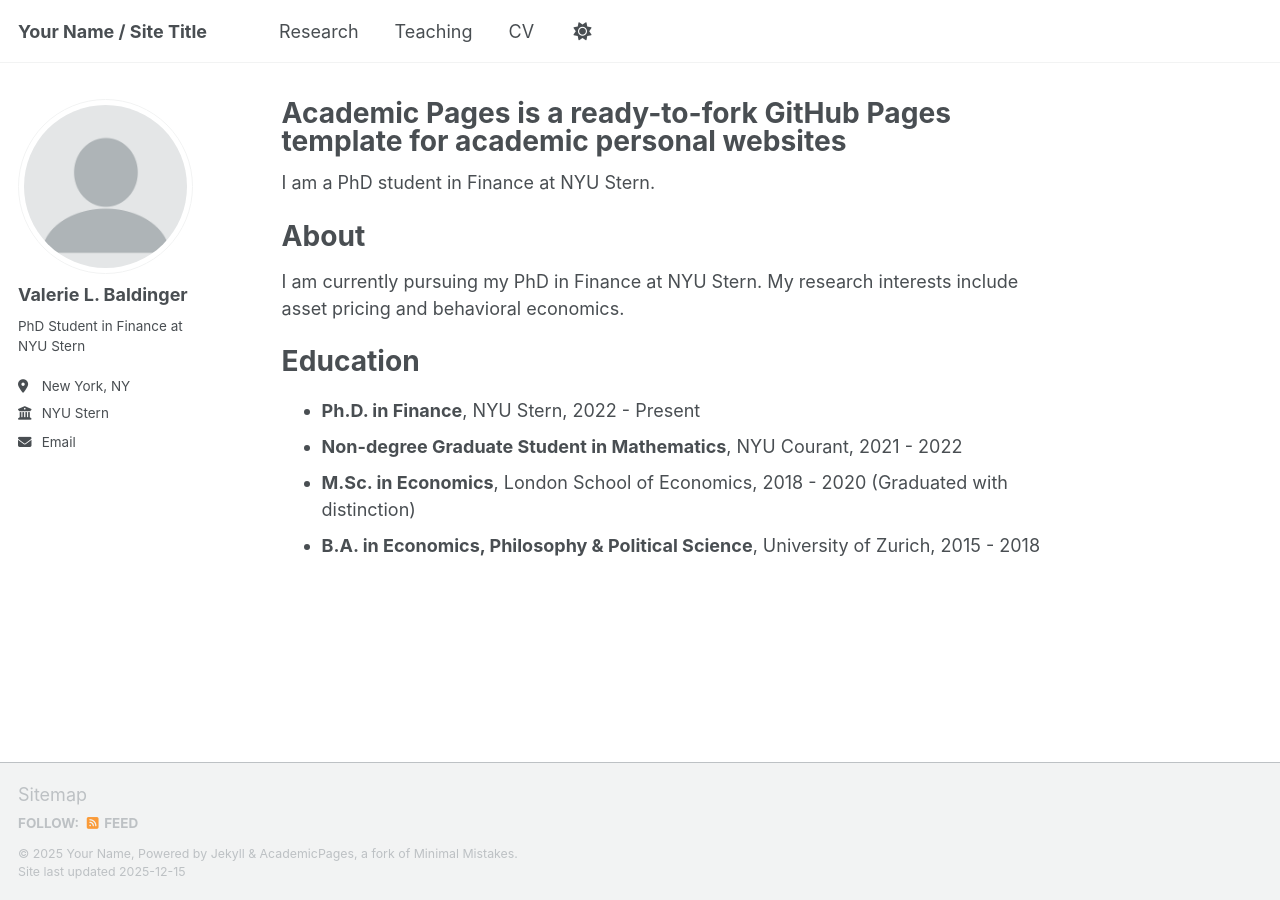
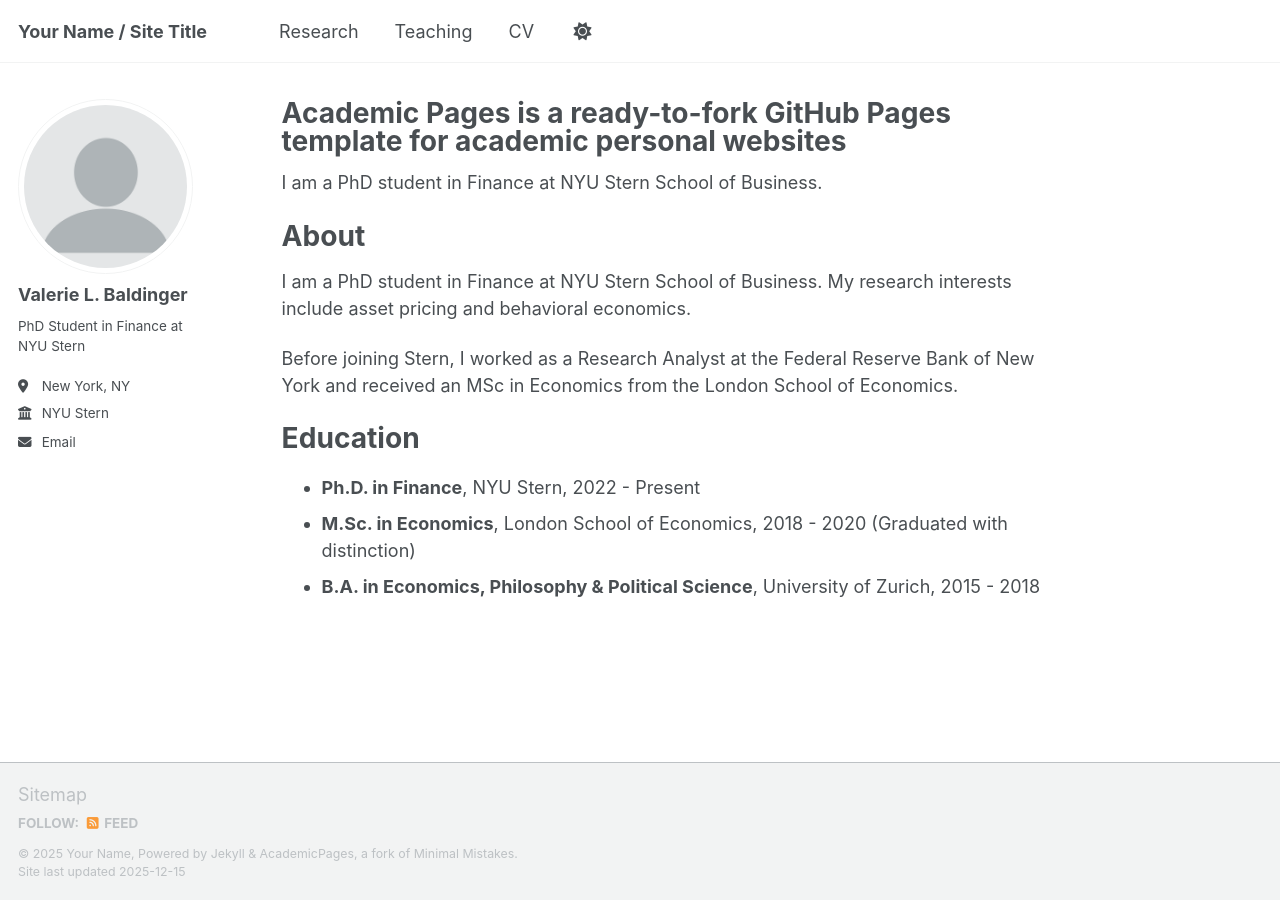
Before and after one commit to valeriebaldinger/valeriebaldinger.github.io, a Jekyll site: the page built from _pages/about.md, in a window 1280 px wide. Built offline with Jekyll 4.4.1, drawn with Linux system fonts in a browser that asks for light colours; a script bundle is joined from its source files by our own code; library files that are not in the unit come from our copies.

Commit message:
New description

```diff
--- a/_pages/about.md
+++ b/_pages/about.md
@@ -7,15 +7,16 @@ redirect_from:
   - /about.html
 ---
 
-I am a PhD student in Finance at NYU Stern.
+I am a PhD student in Finance at NYU Stern School of Business.
 
 About
 ======
-I am currently pursuing my PhD in Finance at NYU Stern. My research interests include asset pricing and behavioral economics.
+I am a PhD student in Finance at NYU Stern School of Business. My research interests include asset pricing and behavioral economics.
+
+Before joining Stern, I worked as a Research Analyst at the Federal Reserve Bank of New York and received an MSc in Economics from the London School of Economics.
 
 Education
 ======
 * **Ph.D. in Finance**, NYU Stern, 2022 - Present
-* **Non-degree Graduate Student in Mathematics**, NYU Courant, 2021 - 2022
 * **M.Sc. in Economics**, London School of Economics, 2018 - 2020 (Graduated with distinction)
 * **B.A. in Economics, Philosophy & Political Science**, University of Zurich, 2015 - 2018
```
